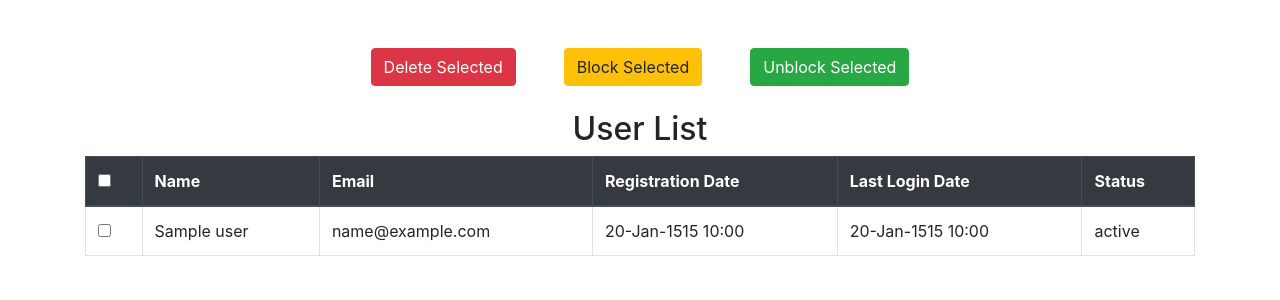
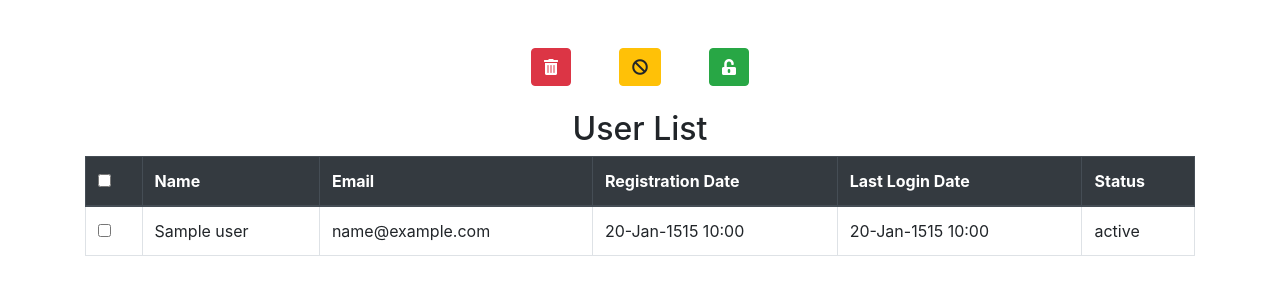
Before and after one commit to YeraaKz/task4-Itransition, a Symfony app: template templates/user/index.html.twig in a window 1280 px wide. Shown: the part 56-356 px from the top of the page. Run offline with Twig, Linux system fonts and the light colour scheme; the template is opened without the code that fills it: most values are stand-ins (such as "Sample title", 1, 10 or a date in 2020); some libraries are stand-ins or nearby versions.

Commit message:
Changed Toolbar buttons text to icons

```diff
--- a/templates/user/index.html.twig
+++ b/templates/user/index.html.twig
@@ -4,6 +4,7 @@
 
 {% block stylesheets %}
     <link rel="stylesheet" href="https://stackpath.bootstrapcdn.com/bootstrap/4.5.2/css/bootstrap.min.css">
+    <link rel="stylesheet" href="https://cdnjs.cloudflare.com/ajax/libs/font-awesome/5.15.1/css/all.min.css">
 {% endblock %}
 
 {% block body %}
@@ -25,9 +26,15 @@
     </nav>
 
     <div class="d-flex justify-content-center mt-5">
-        <button class="btn mr-5 btn-danger" onclick="updateUserStatus('deleted')">Delete Selected</button>
-        <button class="btn mr-5 btn-warning" onclick="updateUserStatus('blocked')">Block Selected</button>
-        <button class="btn btn-success" onclick="updateUserStatus('active')">Unblock Selected</button>
+        <button class="btn mr-5 btn-danger" onclick="updateUserStatus('deleted')">
+            <i class="fas fa fa-trash-alt"></i>
+        </button>
+        <button class="btn mr-5 btn-warning" onclick="updateUserStatus('blocked')">
+            <i class="fas fa-ban"></i>
+        </button>
+        <button class="btn btn-success" onclick="updateUserStatus('active')">
+            <i class="fas fa-unlock-alt"></i>
+        </button>
     </div>
 
     <div class="container mt-4">
```
